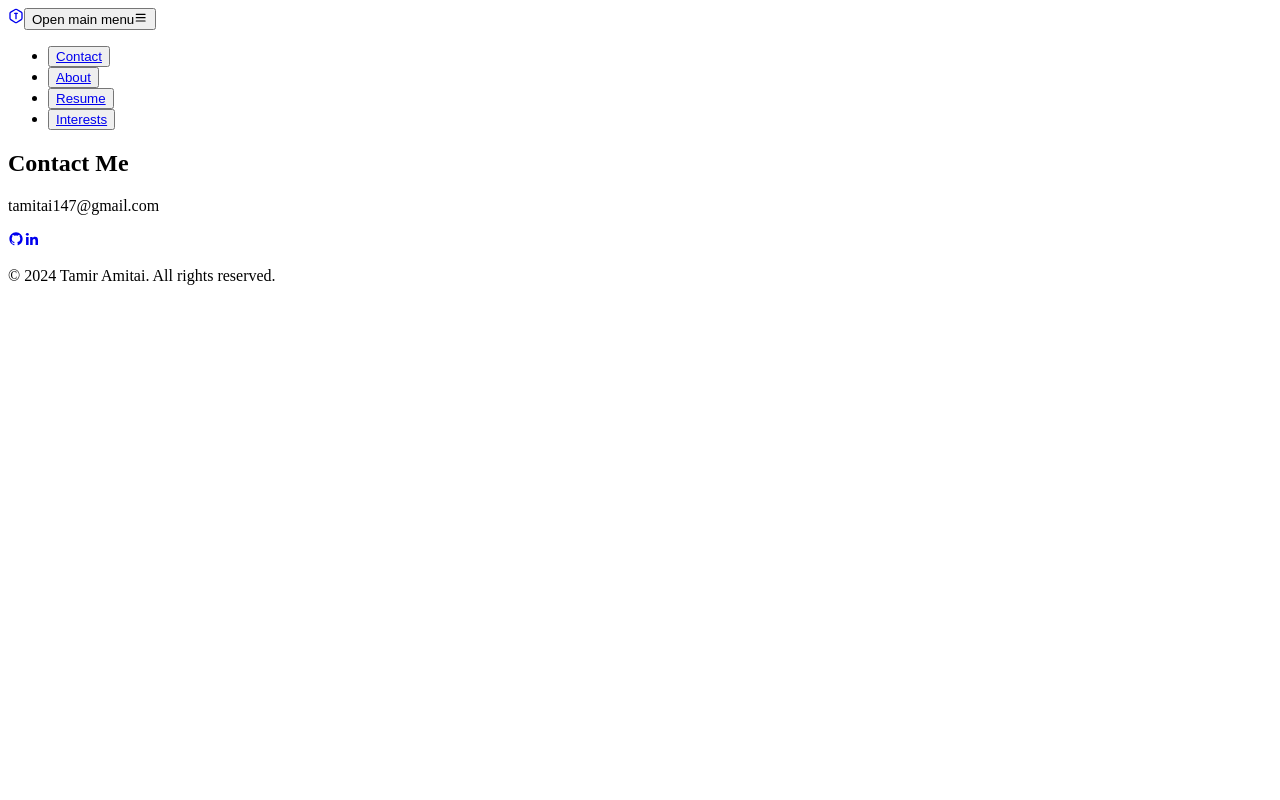
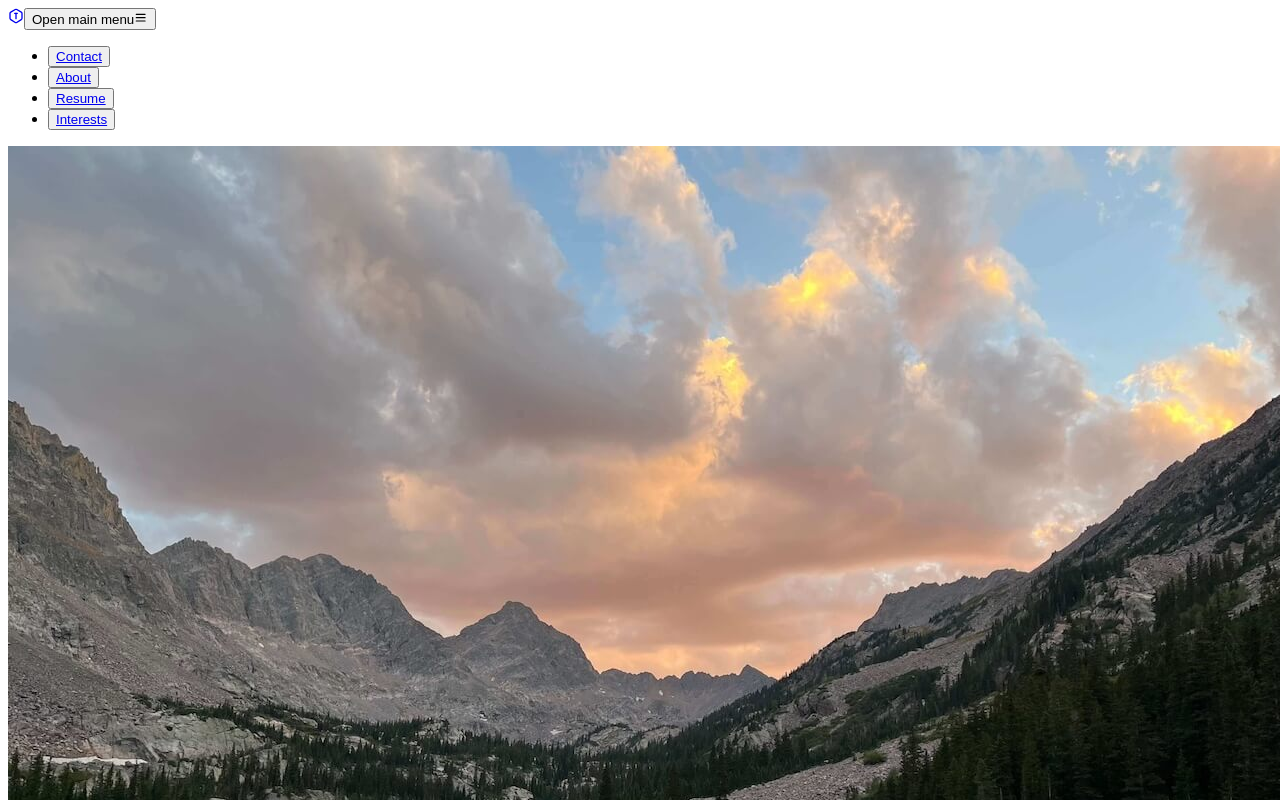
Before and after one commit to t-amitai/tamir-tech, a React (Create React App) app in the folder client/: page /#/contact in a window 1280 px wide. Shown: the top 800 px of the page. Built offline with nearby package versions, Linux system fonts and the light colour scheme; the HTML template or start-up script is replaced by a standard one.

Commit message:
fixes safari bg-cover issue by switching to img and css

```diff
--- a/client/src/App.jsx
+++ b/client/src/App.jsx
@@ -31,9 +31,9 @@ const App = function(){
                     <Header />
                 </header>
                 <main className='relative'>
-                    <div
+                    <img
                         className={`background-image ${isWelcome?'':'opacity-25'}`}
-                        style={{backgroundImage:`url(${slateLake})`}}
+                        src={slateLake}
                     />
                     <div className='absolute inset-x-0 top-0'>
                         <Routes>
@@ -51,7 +51,7 @@ const App = function(){
                     </div>
 
                 </main>
-                <footer className=''>
+                <footer className='fixed bottom-0 md:relative'>
                     <Footer />
                 </footer>
             </div>
--- a/client/src/input.css
+++ b/client/src/input.css
@@ -11,13 +11,16 @@
 }
 
 .background {
-    @apply w-screen min-h-screen bg-gray-900
+    @apply w-screen h-screen bg-gray-900
 }
 .background-image {
-    @apply aspect-[4/3] w-screen lg:max-w-screen-lg max-h-fit mx-auto bg-cover bg-scale-down
+    width: 100%;
+    max-width: 1024px;
+    margin-left: auto;
+    margin-right: auto;
 }
 .carousel-image {
-    @apply aspect-[4/3] max-w-screen-md
+    @apply max-w-screen-md
 }
 .about-image {
     @apply aspect-[3/4] w-24 md:w-48 h-auto
```
